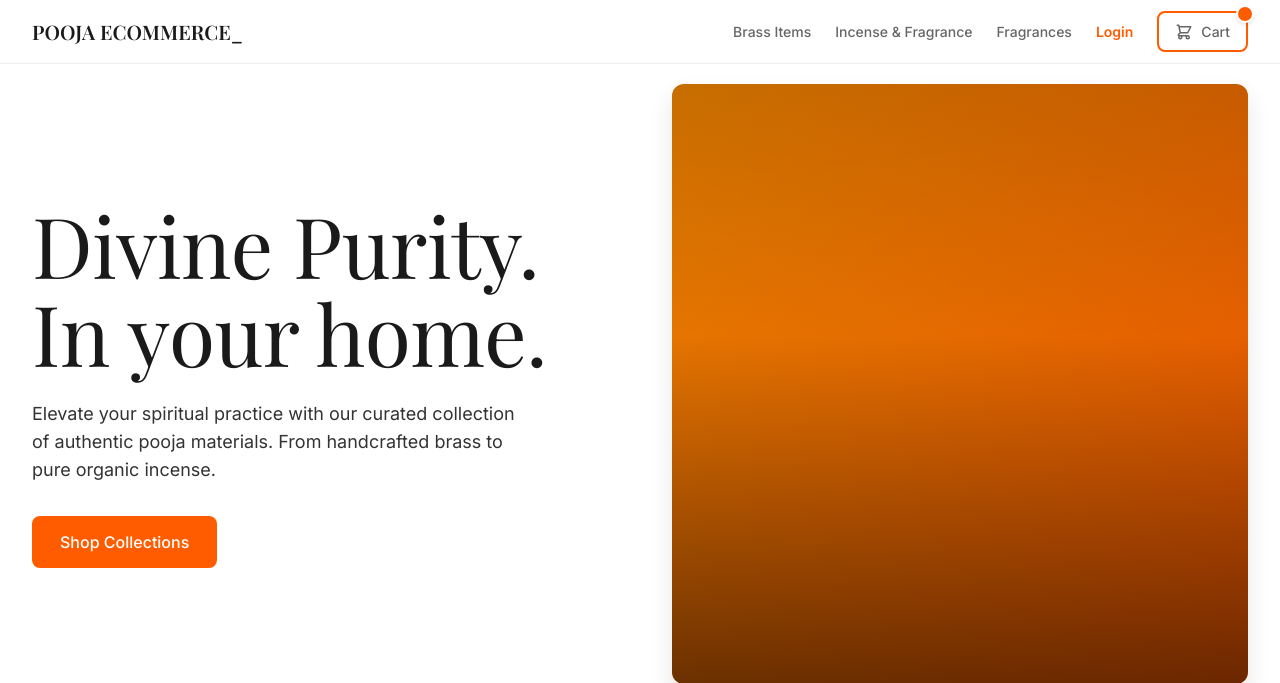
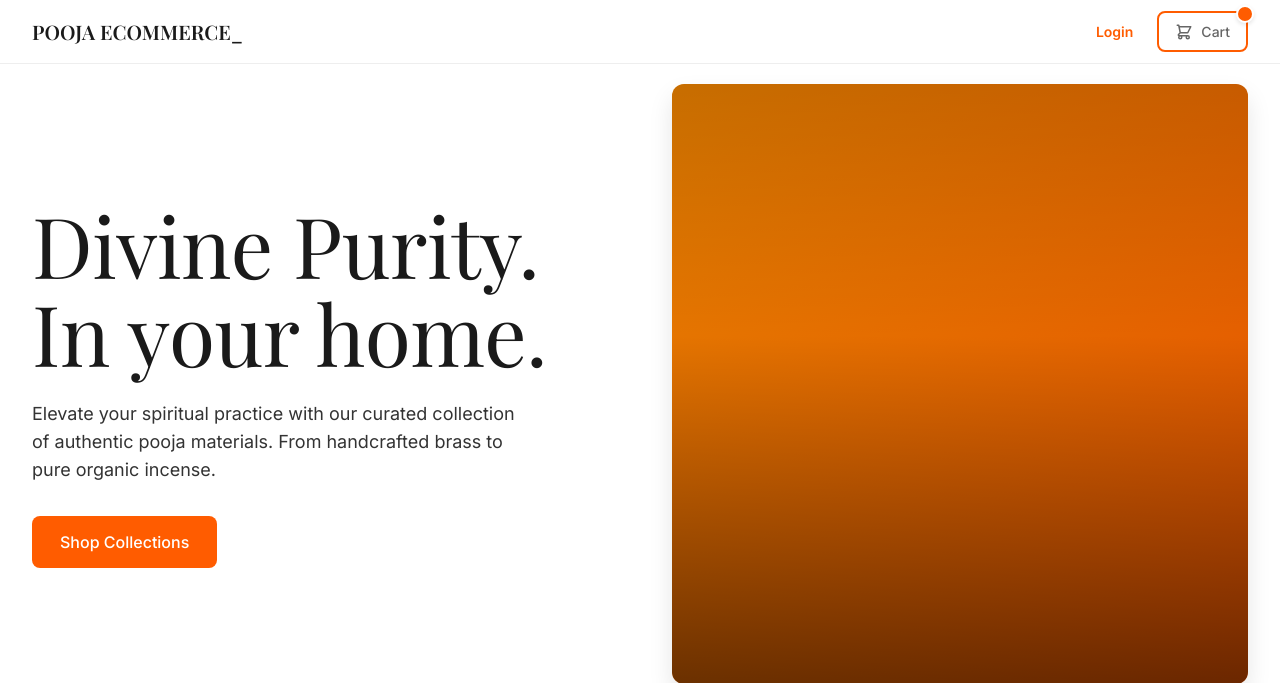
Before and after one commit to chinmayc0707/pooja_ecommerce, a Flask app: template flask_app/templates/index.html in a window 1280 px wide. Shown: the top 683 px of the page. Run offline with Flask 3, Linux system fonts and the light colour scheme; the template is opened without the code that fills it, so the values that code supplies are empty.

Commit message:
Remove category links from the navbar in index.html
Co-authored-by: chinmayc0707 <139462368+chinmayc0707@users.noreply.github.com>

```diff
--- a/flask_app/templates/index.html
+++ b/flask_app/templates/index.html
@@ -315,9 +315,6 @@
     <nav>
         <a href="/" class="logo">POOJA ECOMMERCE_</a>
         <ul class="nav-links">
-            <li><a href="#brass-items">Brass Items</a></li>
-            <li><a href="#incense">Incense & Fragrance</a></li>
-            <li><a href="#fragrance">Fragrances</a></li>
             {% if current_user %}
             {% if current_user.is_admin %}
             <li><a href="/admin" style="color: var(--colors-primary); font-weight: 600;">Admin</a></li>
```
